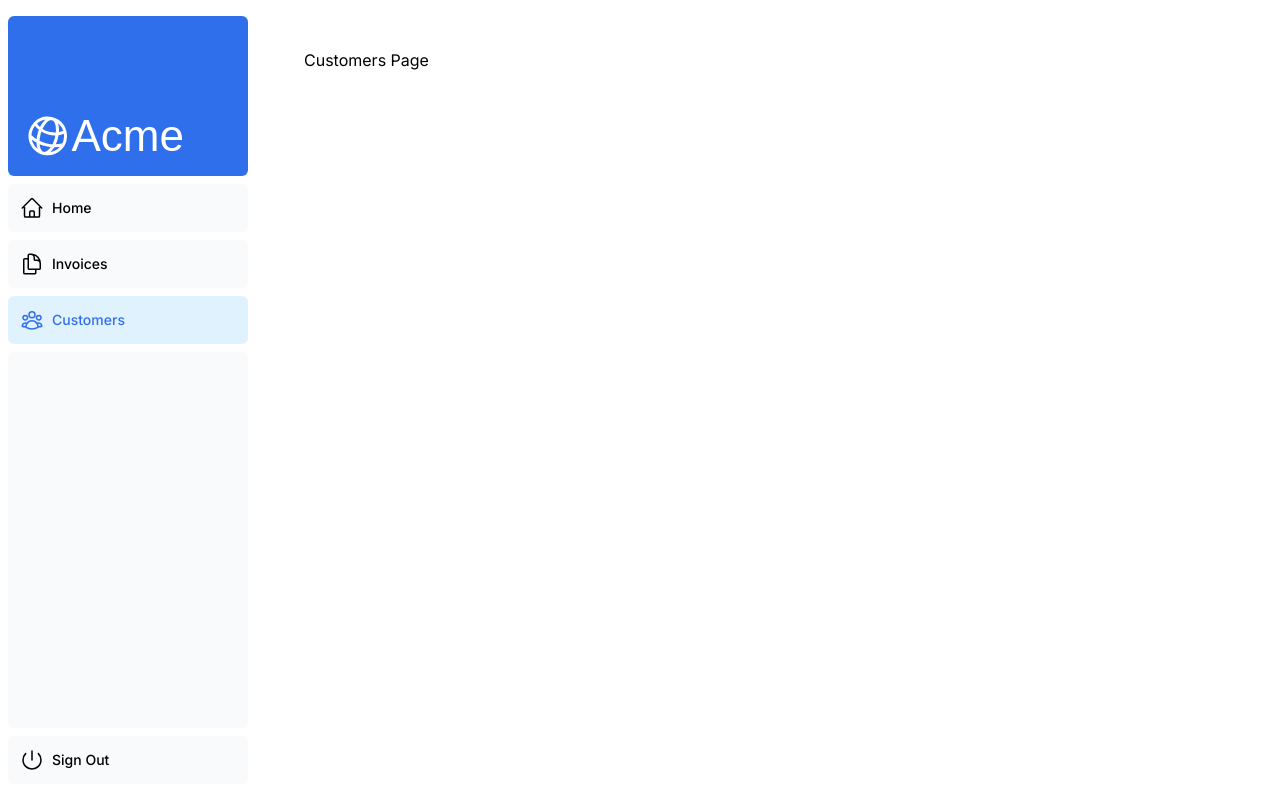
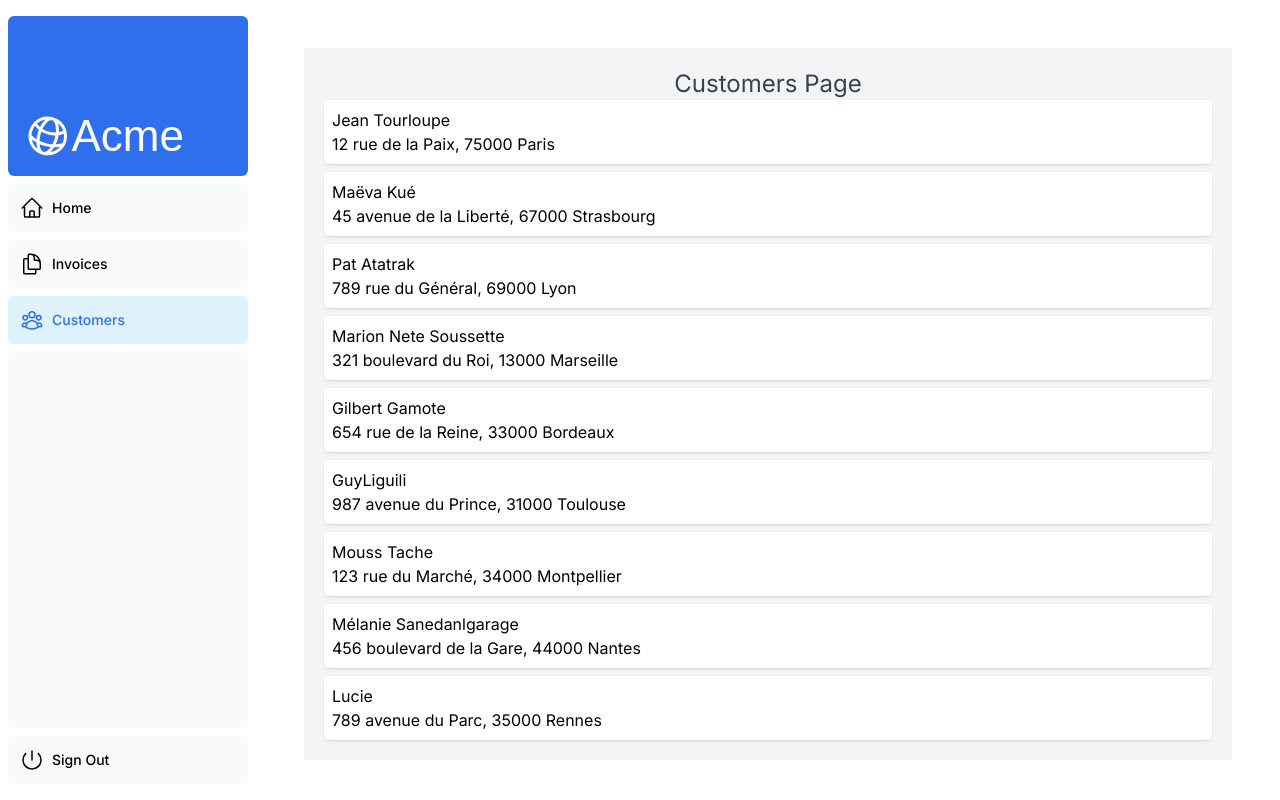
Before and after one commit to PriscilliaAmmeux/nextjs-dashboard, a Next.js app: page /dashboard/customers in a window 1280 px wide. Built offline with nearby package versions, Linux system fonts and the light colour scheme; a web font is replaced by a local one.

Commit message:
add customers

```diff
--- a/app/dashboard/customers/page.tsx
+++ b/app/dashboard/customers/page.tsx
@@ -5,5 +5,35 @@ export const metadata: Metadata = {
 };
 
 export default function customers() {
-  return <p>Customers Page</p>;
+  const customers = [
+    { name: 'Jean Tourloupe', address: '12 rue de la Paix, 75000 Paris' },
+    { name: 'Maëva Kué', address: '45 avenue de la Liberté, 67000 Strasbourg' },
+    { name: 'Pat Atatrak', address: '789 rue du Général, 69000 Lyon' },
+    {
+      name: 'Marion Nete Soussette',
+      address: '321 boulevard du Roi, 13000 Marseille',
+    },
+    { name: 'Gilbert Gamote', address: '654 rue de la Reine, 33000 Bordeaux' },
+    { name: 'GuyLiguili', address: '987 avenue du Prince, 31000 Toulouse' },
+    { name: 'Mouss Tache', address: '123 rue du Marché, 34000 Montpellier' },
+    {
+      name: 'Mélanie Sanedanlgarage',
+      address: '456 boulevard de la Gare, 44000 Nantes',
+    },
+    { name: 'Lucie', address: '789 avenue du Parc, 35000 Rennes' },
+  ];
+
+  return (
+    <div className="bg-gray-100 p-5">
+      <h1 className="text-center text-2xl text-gray-700">Customers Page</h1>
+      <ul className="space-y-2">
+        {customers.map((customer, index) => (
+          <li key={index} className="rounded bg-white p-2 shadow">
+            <p>{customer.name}</p>
+            <p>{customer.address}</p>
+          </li>
+        ))}
+      </ul>
+    </div>
+  );
 }
```
